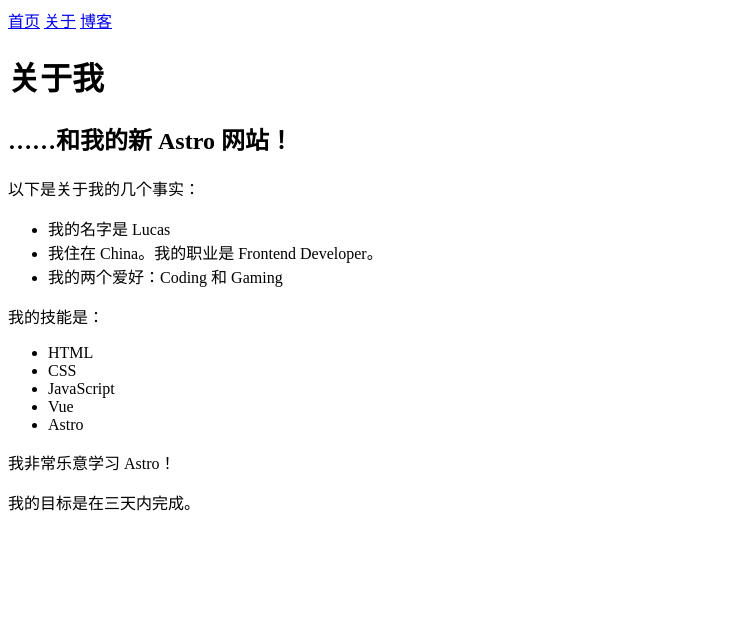
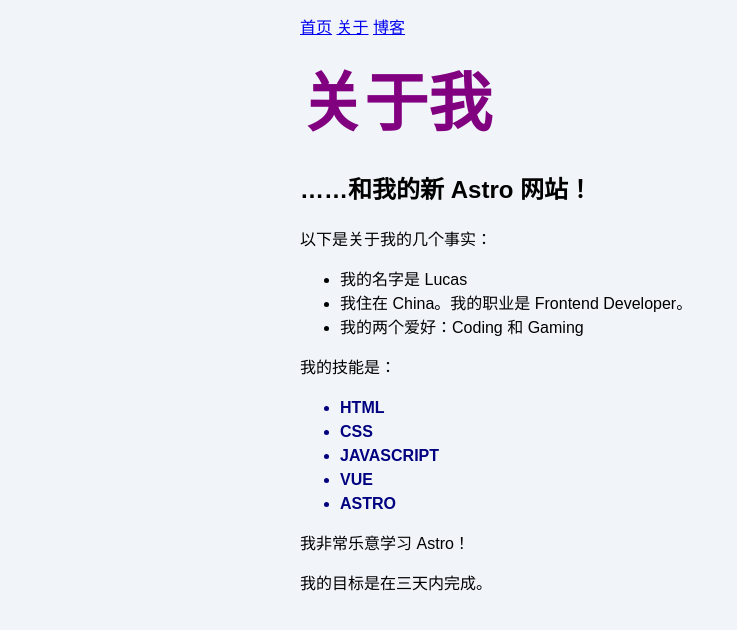
Before and after one commit to liuhq8796/liuhq8796.github.io, an Astro site: page /about in a window 1280 px wide. Shown: the whole page, without its empty margins (0-737 px from the left). Built offline with nearby package versions, Linux system fonts and the light colour scheme; Astro itself is replaced by a stand-in of ours.

Commit message:
chore: 添加全局样式并更新页面以使用新样式

```diff
--- a/src/pages/about.astro
+++ b/src/pages/about.astro
@@ -1,4 +1,6 @@
 ---
+import '../styles/global.css'
+
 const pageTitle = '关于我';
 
 const identity = {
@@ -13,6 +15,10 @@ const skills = ['HTML', 'CSS', 'JavaScript', 'Vue', 'Astro'];
 const happy = true;
 const finished = false;
 const goal = 3;
+
+const skillColor = 'navy';
+const fontWeight = 'bold';
+const textCase = 'uppercase';
 ---
 
 <html lang="en">
@@ -22,6 +28,17 @@ const goal = 3;
 		<meta name="viewport" content="width=device-width" />
 		<meta name="generator" content={Astro.generator} />
 		<title>{pageTitle}</title>
+		<style define:vars={{skillColor, fontWeight, textCase}}>
+			h1 {
+				color: purple;
+				font-size: 4rem;
+			}
+			.skill {
+				color: var(--skillColor);
+				font-weight: var(--fontWeight);
+				text-transform: var(--textCase);
+			}
+		</style>
 	</head>
 	<body>
         <a href="/">首页</a>
@@ -41,7 +58,7 @@ const goal = 3;
 		</ul>
 		<p>我的技能是：</p>
 		<ul>
-			{skills.map((skill) => <li>{skill}</li>)}
+			{skills.map((skill) => <li class="skill">{skill}</li>)}
 		</ul>
 
 		{happy && <p>我非常乐意学习 Astro！</p>}
--- a/src/pages/blog.astro
+++ b/src/pages/blog.astro
@@ -1,4 +1,6 @@
 ---
+import '../styles/global.css'
+
 const pageTitle = '我的 Astro 学习博客'
 ---
 
--- a/src/pages/index.astro
+++ b/src/pages/index.astro
@@ -1,4 +1,6 @@
 ---
+import '../styles/global.css'
+
 const pageTitle = '主页';
 ---
 
--- /dev/null
+++ b/src/styles/global.css
@@ -0,0 +1,21 @@
+html {
+  background-color: #f1f5f9;
+  font-family: sans-serif;
+}
+
+body {
+  margin: 0 auto;
+  width: 100%;
+  max-width: 80ch;
+  padding: 1rem;
+  line-height: 1.5;
+}
+
+* {
+  box-sizing: border-box;
+}
+
+h1 {
+  margin: 1rem 0;
+  font-size: 2.5rem;
+}
```
